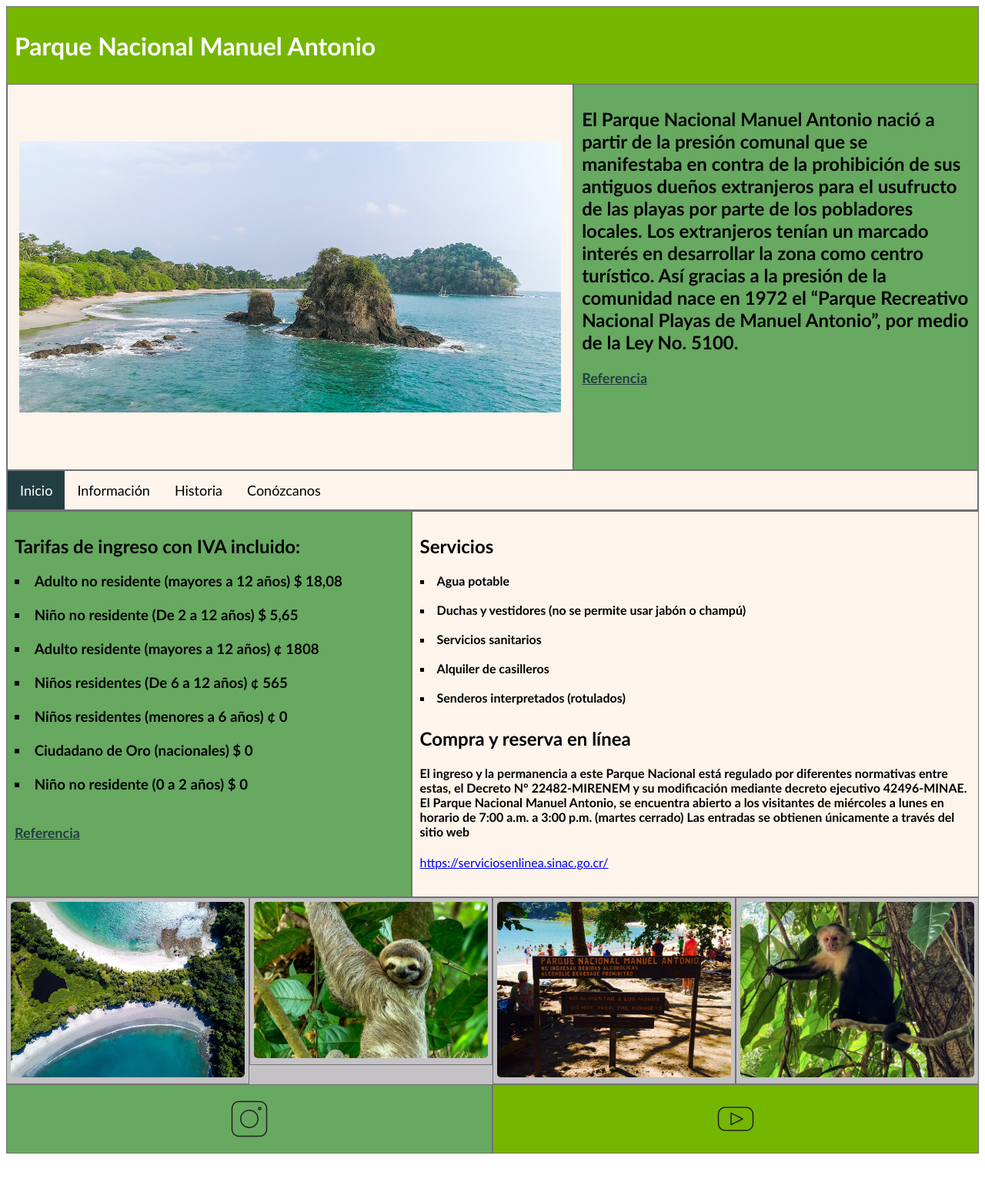
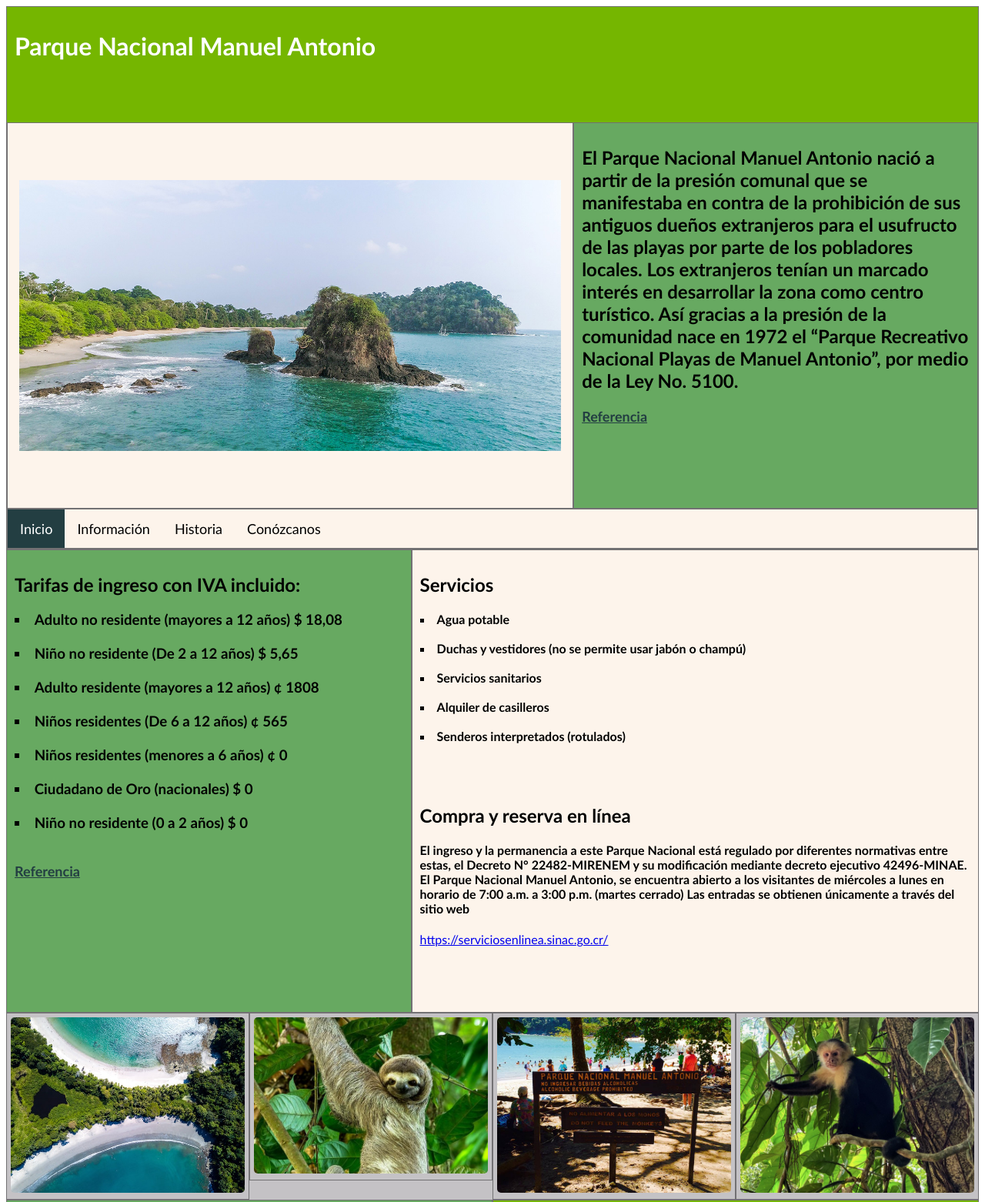
Before and after one commit to gcastrocr/Tarea3-CSS, a plain HTML site: page index.html in a window 1280 px wide. Shown: the top 1562 px of the page at 77% size. Before the commit the page ends 1499 px from the top, so only its background shows below. Drawn offline with Linux system fonts and the light colour scheme.

Commit message:
Add files via upload

```diff
--- a/estilo.css
+++ b/estilo.css
@@ -39,7 +39,7 @@ body{
 .encabezado {
     vertical-align: middle;
     color: white;
-    height: 100px;
+    height: 150px;
     background-color: #75B600;
     padding: 10px 10px 10px 10px;
 }
@@ -66,7 +66,7 @@ body{
 }
 
 .contenido {
-  height: 500px;
+  height: 600px;
   background-color: #67A961;
   padding: 10px 10px 10px 10px;
   vertical-align: middle;
@@ -89,7 +89,7 @@ body{
 }
 
 .articulo {
-  height: 250px;
+  height: 300px;
   background-color: #FDF4EB;
   padding: 10px 10px 10px 10px;
   vertical-align: middle;
```
